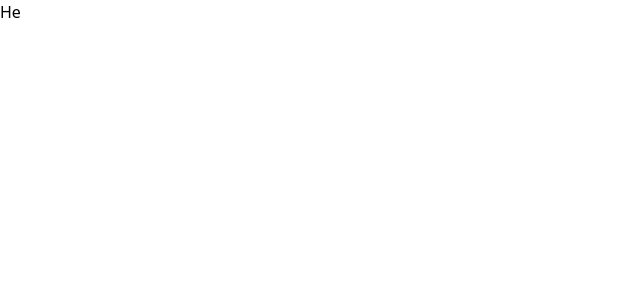
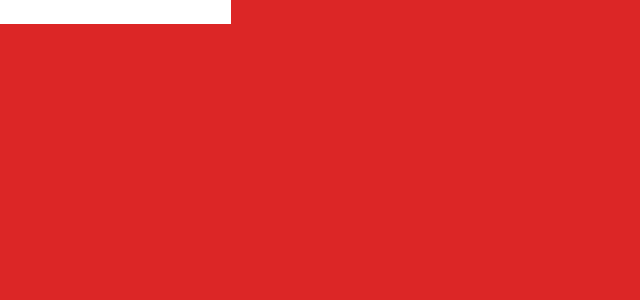
Before and after one commit to thedhruvkumar/reactshare, a React (Create React App) app in the folder client/: page /posts in a window 1280 px wide. Shown: the top 300 px of the page, without its empty margins (0-640 px from the left). Built offline with nearby package versions, Linux system fonts and the light colour scheme.

Commit message:
Update PostBox.jsx

```diff
--- a/client/src/components/PostBox.jsx
+++ b/client/src/components/PostBox.jsx
@@ -3,7 +3,11 @@
 export const PostBox = () => {
   return (
     <>
-    <div>He</div>
+    <div className='bg-red-600 w-screen h-screen'>
+        <div className="w-screen">
+            <input type="text" name="" id="" />
+        </div>
+    </div>
     </>
   )
 }
```
